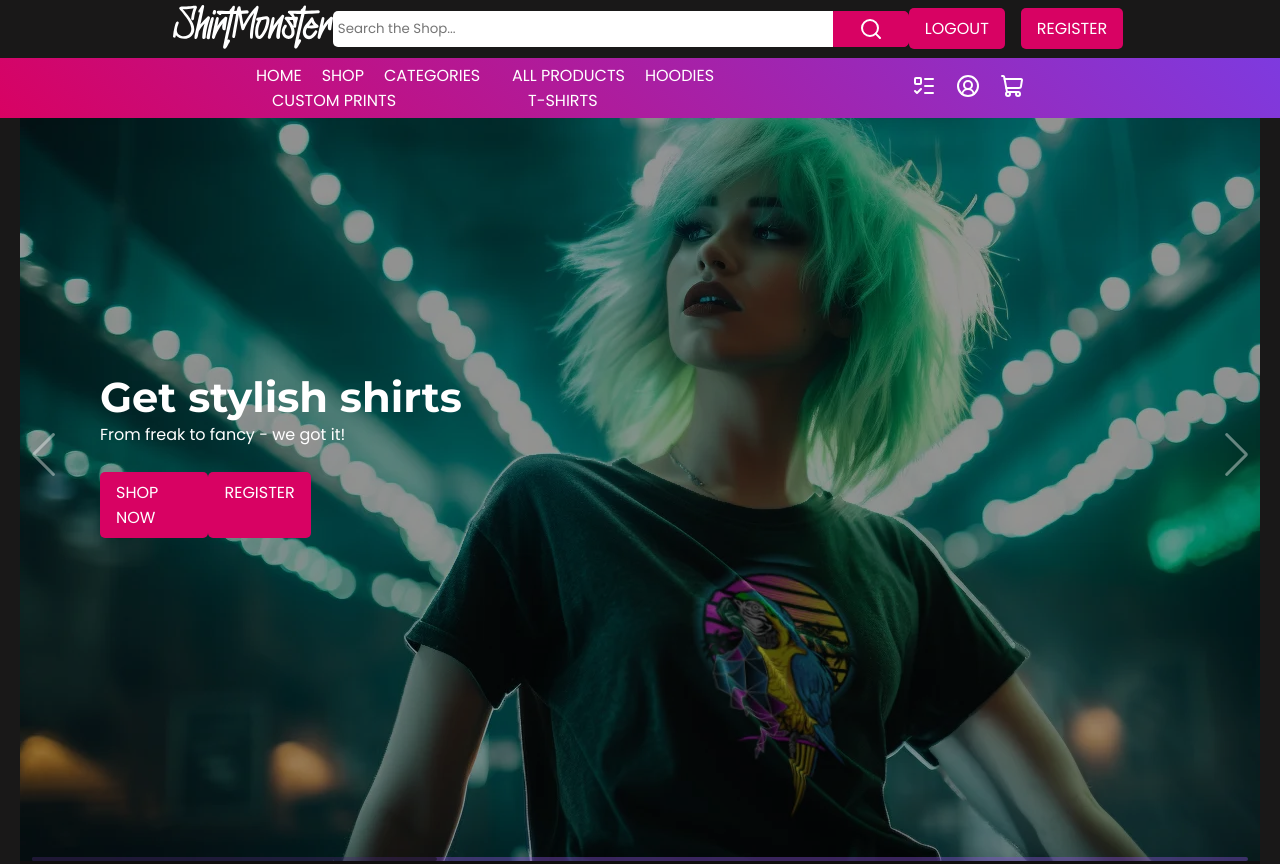
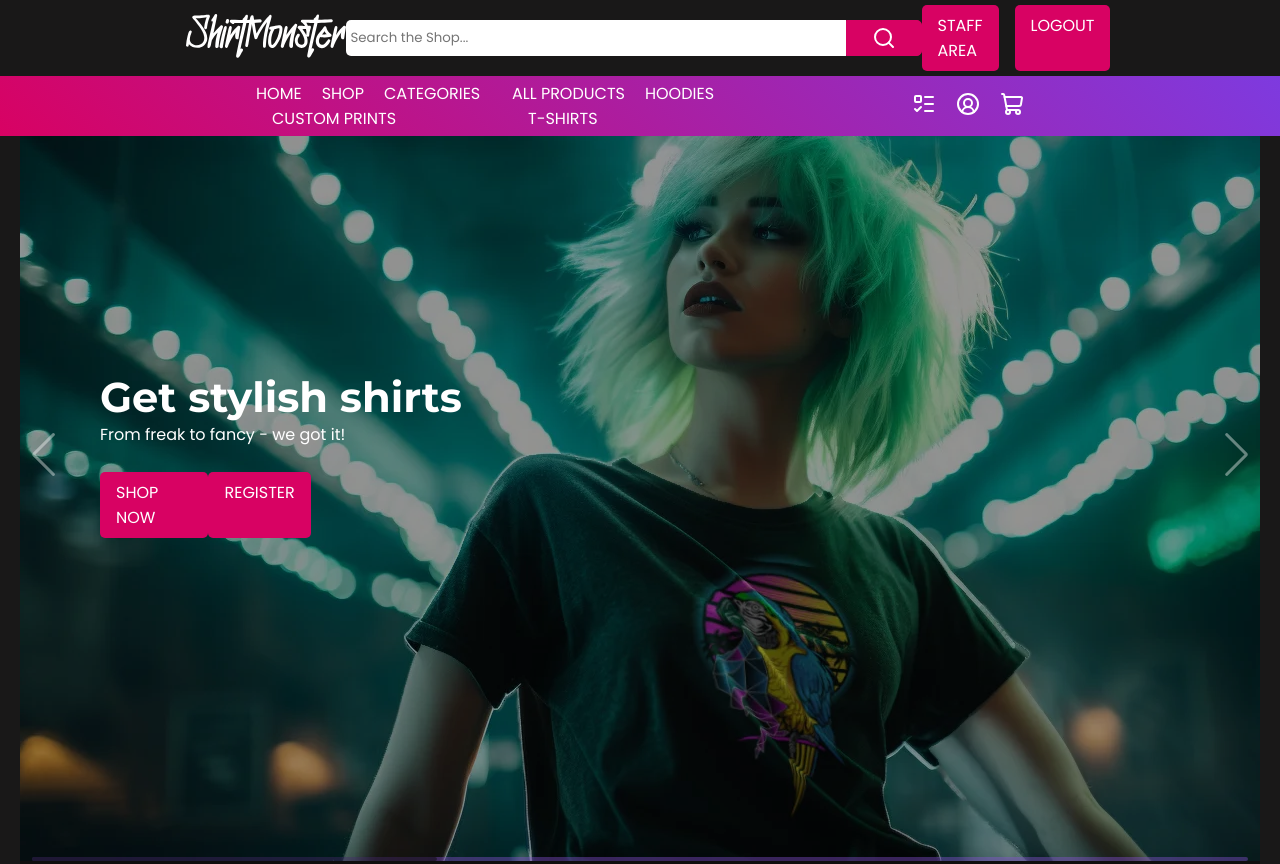
Before and after one commit to RebellionWebdesign/CI-FSD-PP5-SHIRTMONSTER, a Django app: page / in a window 1280 px wide. Shown: the top 864 px of the page. Run offline with Django 3.2, Linux system fonts and the light colour scheme; the visitor is signed in with stand-in values (Sample User, id 1); data that the repository does not hold is empty.

Commit message:
Add staff area link

```diff
--- a/templates/base.html
+++ b/templates/base.html
@@ -64,11 +64,14 @@
             </form>
             <div class="auth-box column-3 flex flex-end">
                 {% if user.is_authenticated %}
+                {% if user.is_staff %}
+                <a class="cta-button-link text-light" href="#">STAFF AREA</a>
+                {% endif %}
                 <a class="cta-button-link text-light" href="{% url "account_logout" %}">LOGOUT</a>
                 {% else %}
                 <a class="cta-button-link text-light" href="{% url "account_login" %}">LOGIN</a>
+                <a class="cta-button-link text-light" href="{% url "account_signup" %}">REGISTER</a>
                 {% endif %}
-                <a class="cta-button-link text-light" href="{% url "account_signup" %}">REGISTER</a>
             </div>
         </div>
         <div class="container bottom-nav flex">
```
